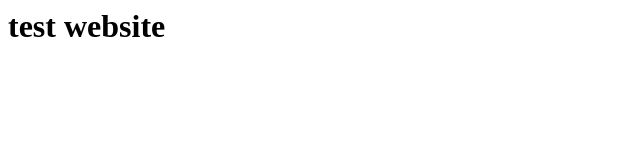
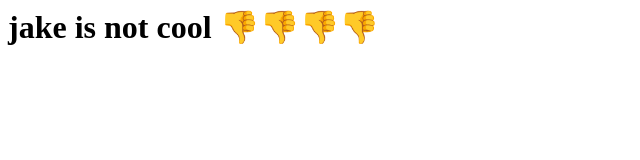
Before and after one commit to RealCarbonX/website, a plain HTML site: page index.html in a window 1280 px wide. Shown: the whole page, without its empty margins (0-640 px from the left). Drawn offline with Linux system fonts and the light colour scheme.

Commit message:
Update index.html

```diff
--- a/index.html
+++ b/index.html
@@ -1 +1 @@
-<h1>test website</h1>
+<h1>jake is not cool 👎👎👎👎</h1>
```
